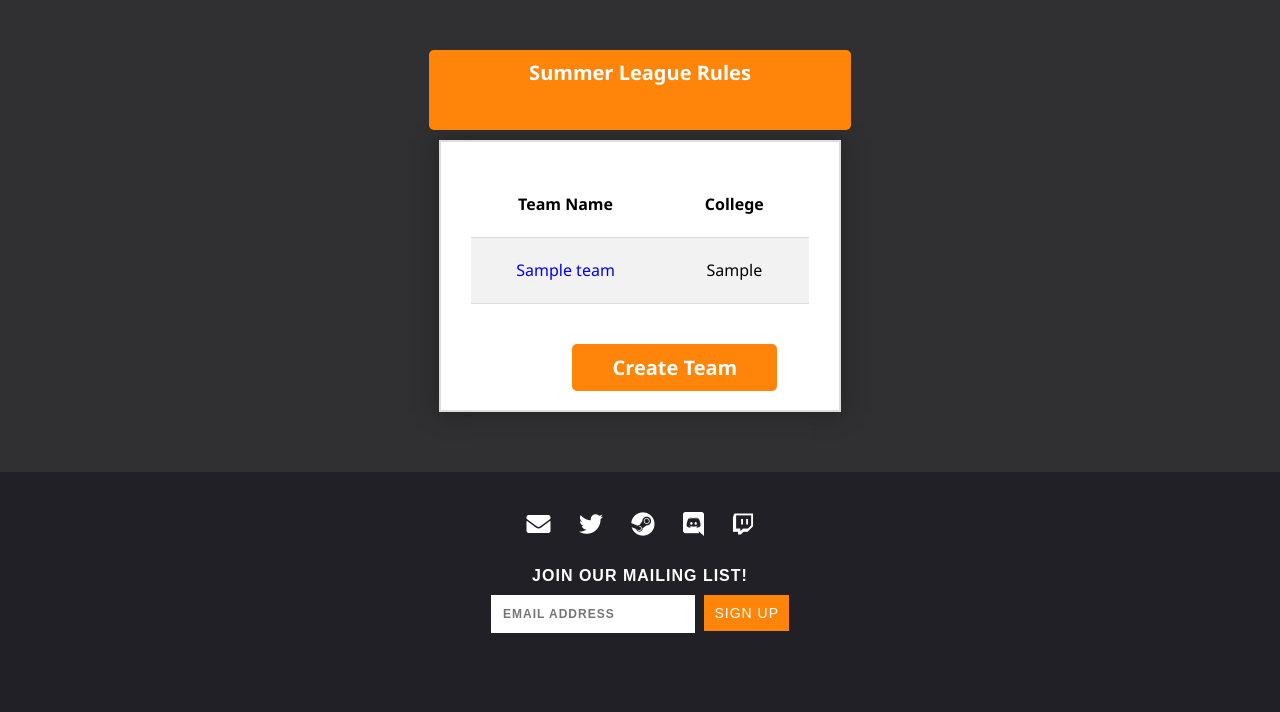
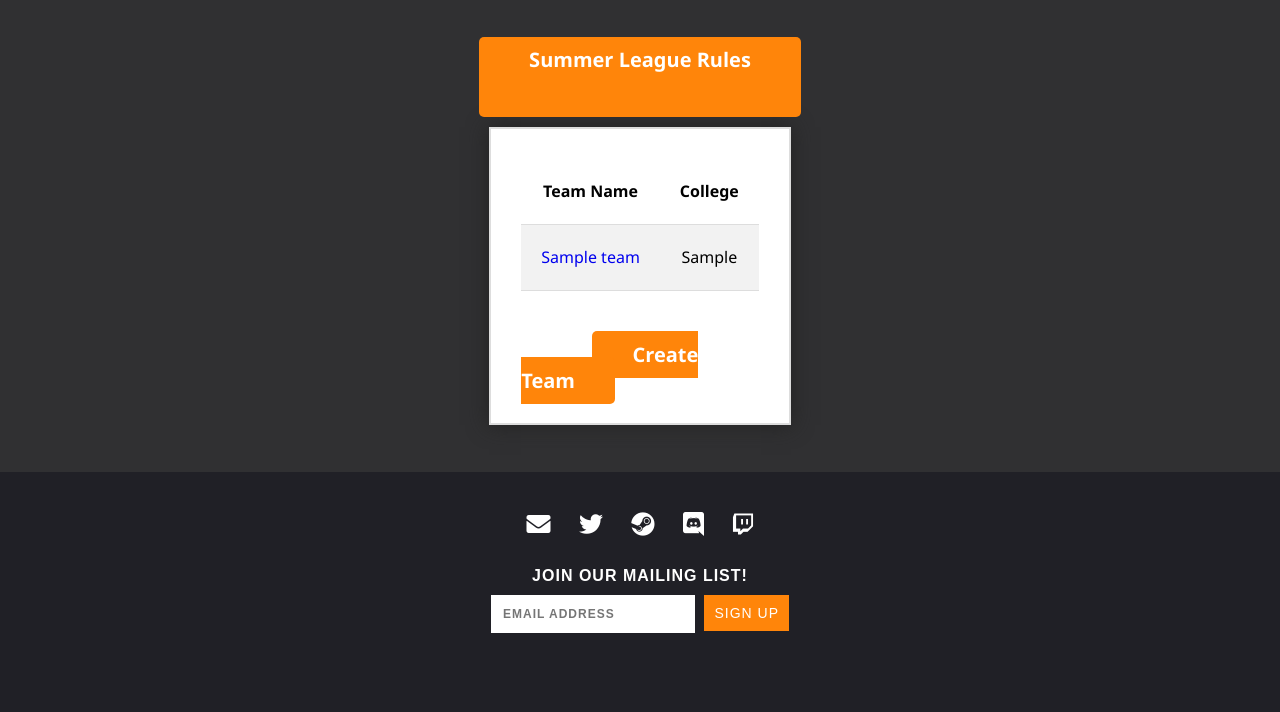
Before and after one commit to dl-eric/naccs-web, a Flask app: page /teams/ in a window 1280 px wide. Shown: the part 88-800 px from the top of the page. Run offline with Flask 2, Linux system fonts and the light colour scheme; tables that the repository leaves empty hold one stand-in row (values such as "Sample post"); some libraries are stand-ins or nearby versions; some web fonts are replaced.

Commit message:
Update teams.css

```diff
--- a/app/static/css/teams.css
+++ b/app/static/css/teams.css
@@ -48,7 +48,7 @@ table {
 
 th, td {
     text-align: center;
-    padding: 20px 45px;
+    padding: 20px 20px;
     border-bottom: 1px solid #ddd;
   }
 tr:nth-child(even) {background-color: #f2f2f2;}
```
